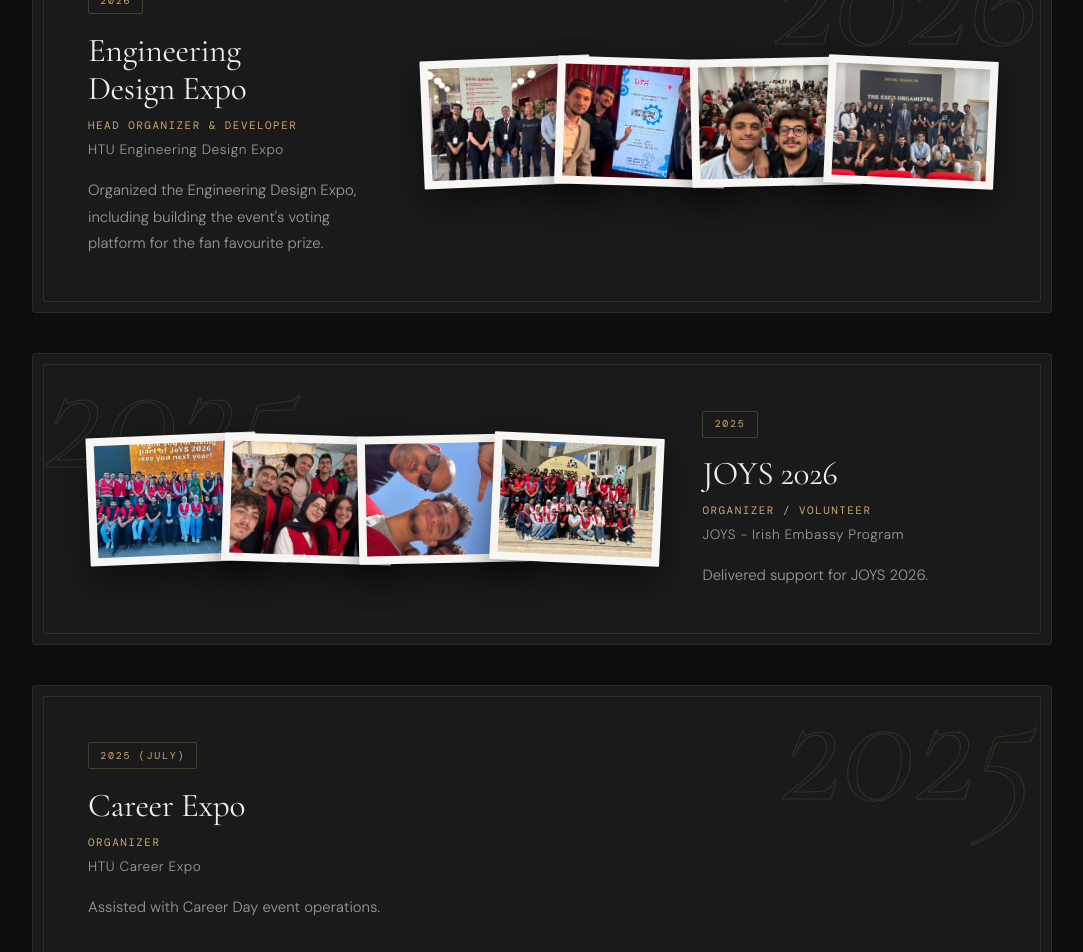
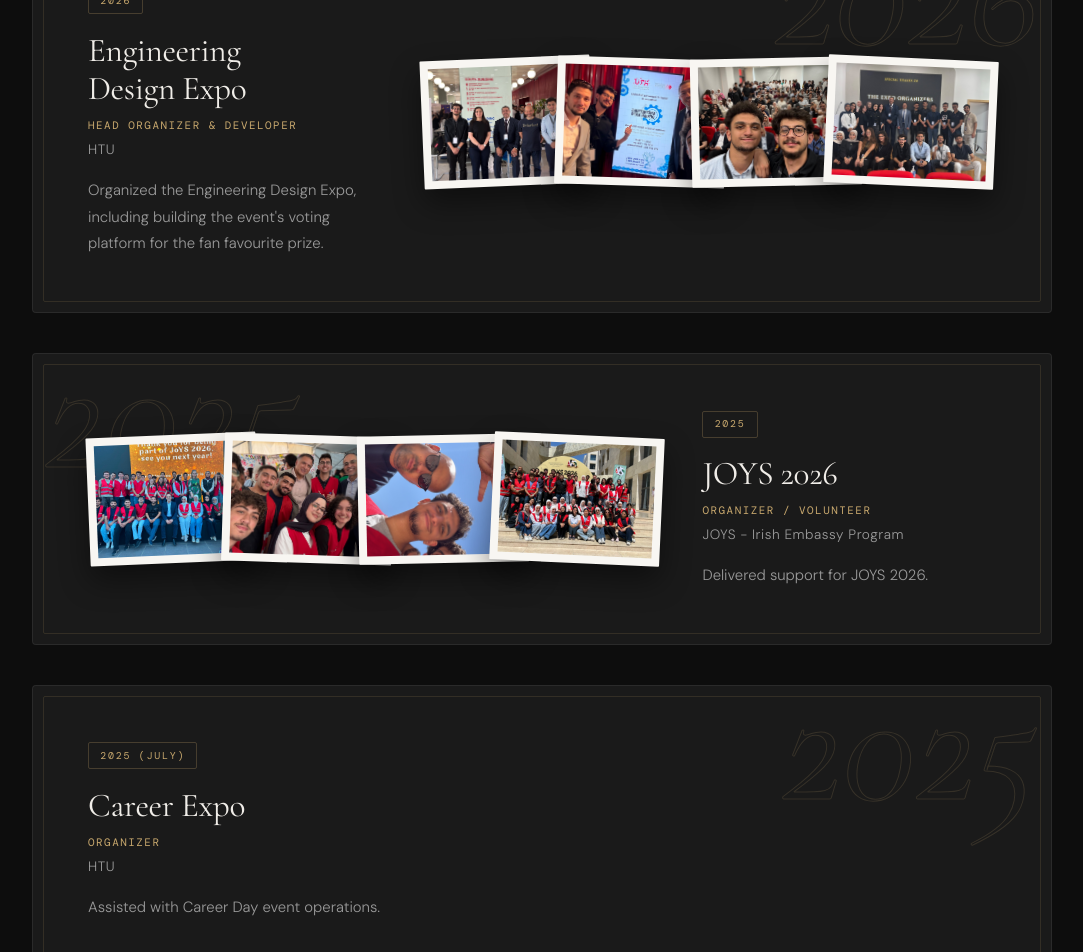
Before and after one commit to NAJDAWI-dot/digital-museum, a React (Vite) app: page / in a window 1280 px wide. Shown: the part 6180-7132 px from the top of the page, without its empty margins (98-1181 px from the left). Built offline with nearby package versions, Linux system fonts and the light colour scheme; no server answers; the database is empty; a web font is replaced by a local one.

Commit message:
chore: auto-update projects, settings, and timeline from live editor

```diff
--- a/src/data/projects.js
+++ b/src/data/projects.js
@@ -295,7 +295,7 @@ export const INITIAL_VOLUNTEERING = [
     "id": "v1783508273301",
     "year": "2026",
     "title": "Head Organizer & Developer",
-    "organization": "HTU Engineering Design Expo",
+    "organization": "HTU",
     "description": "Organized the Engineering Design Expo, including building the event's voting platform for the fan favourite prize.",
     "photos": [
       "images/x-e1c17d0bb0c3.jpg",
@@ -323,7 +323,7 @@ export const INITIAL_VOLUNTEERING = [
     "id": "v1783508167071",
     "year": "2025 (July)",
     "title": "Organizer",
-    "organization": "HTU Career Expo",
+    "organization": "HTU",
     "description": "Assisted with Career Day event operations.",
     "photos": [],
     "eventTitle": "Career Expo"
@@ -332,20 +332,20 @@ export const INITIAL_VOLUNTEERING = [
     "id": "v1783508097359",
     "year": "2026 & 2025",
     "title": "Robotics Volunteer / Exhibit Organizer",
-    "organization": "HTU STEM Lab Course",
+    "organization": "HTU",
     "description": "Ran the robotics-themed \"Aliens Maze Arena\" exhibit at the STEM Lab Expo with Technical Support for the contestants",
     "photos": [
       "images/x-ee778142f0ab.jpg",
       "images/x-21de57298458.jpg",
       "images/x-4c7230ab2f45.jpg"
     ],
-    "eventTitle": "Aliens Maze Arena Exhibit"
+    "eventTitle": "STEM Lab Expo"
   },
   {
     "id": "v1783508058456",
     "year": "2025",
     "title": "Media",
-    "organization": "HTU – Majlis Forum",
+    "organization": "HTU",
     "description": "Photographing and filming in an event for the Majlis Forum.",
     "photos": [
       "images/x-972ddc8f14f4.jpg",
@@ -389,7 +389,7 @@ export const INITIAL_VOLUNTEERING = [
     "id": "v1783502135154",
     "year": "2025 ",
     "title": "Volunteer",
-    "organization": "Charity Bazaar (HTU)",
+    "organization": "HTU",
     "description": "Assisted with charity bazaar setup and operations.",
     "photos": [],
     "eventTitle": "Charity Bazaar"
@@ -398,7 +398,7 @@ export const INITIAL_VOLUNTEERING = [
     "id": "v1783502080141",
     "year": "2025 (Ramadan)",
     "title": "Volunteer",
-    "organization": "Charity Iftar Organization (HTU)",
+    "organization": "HTU",
     "description": "Helped organize and host a charity Iftar during Ramadan.",
     "photos": [
       "images/x-20a036ba55d6.jpg",
@@ -411,7 +411,7 @@ export const INITIAL_VOLUNTEERING = [
     "id": "v1783502049377",
     "year": "2025 (Jan)",
     "title": "Volunteer",
-    "organization": "HTU STEM Lab Expo",
+    "organization": "HTU",
     "description": "Supported the STEM Lab Expo, engaging visitors with hands-on exhibits.",
     "photos": [],
     "eventTitle": "STEM Lab Expo"
```
